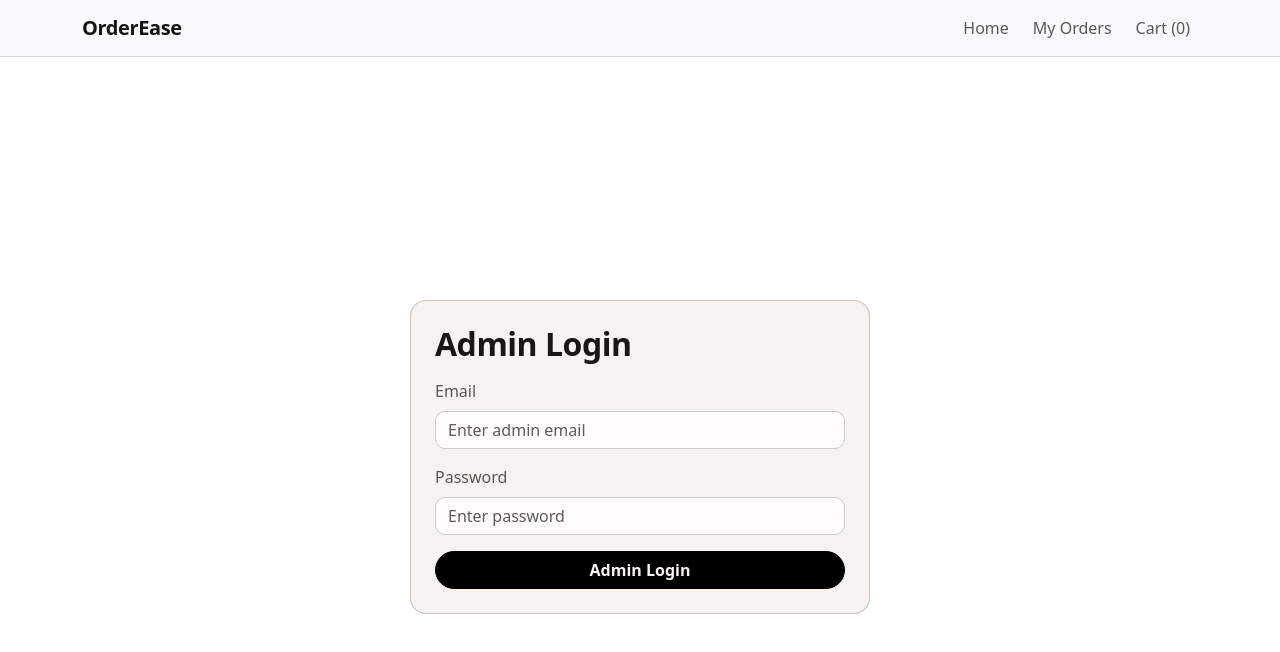
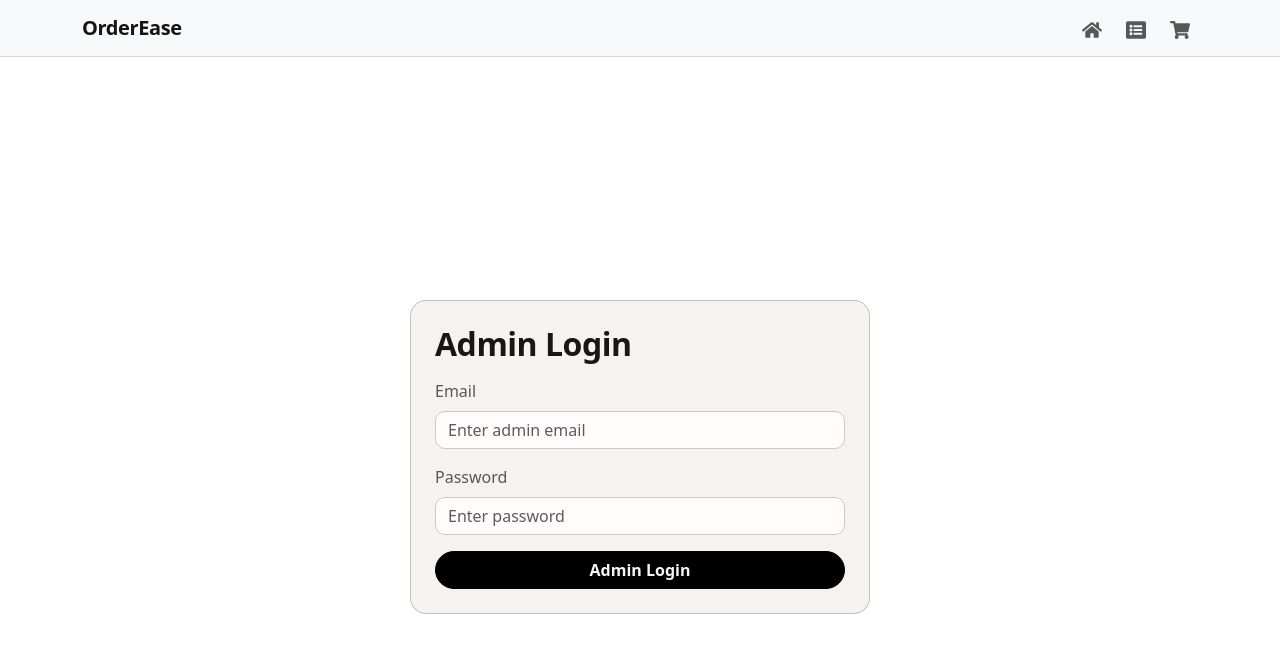
Before and after one commit to Varun251005/booking, a React (Vite) app in the folder frontend/: page /admin/login in a window 1280 px wide. Shown: the top 652 px of the page. Built offline with nearby package versions, Linux system fonts and the light colour scheme.

Commit message:
feat: add react-icons and icon-based user navbar links

```diff
--- a/frontend/package.json
+++ b/frontend/package.json
@@ -16,6 +16,7 @@
     "react": "^19.2.4",
     "react-bootstrap": "^2.10.10",
     "react-dom": "^19.2.4",
+    "react-icons": "^5.6.0",
     "react-router-dom": "^7.14.2"
   },
   "devDependencies": {
--- a/frontend/src/components/Navbar.jsx
+++ b/frontend/src/components/Navbar.jsx
@@ -1,5 +1,6 @@
 import { Navbar, Nav, Container } from "react-bootstrap";
 import { Link } from "react-router-dom";
+import { FaHome, FaShoppingCart, FaListAlt } from "react-icons/fa";
 import { useCart } from "../context/CartContext";
 
 const AppNavbar = () => {
@@ -22,10 +23,16 @@ const AppNavbar = () => {
           <Nav className="ms-auto nav-links">
             {role !== "admin" && (
               <>
-                <Nav.Link as={Link} to="/">Home</Nav.Link>
-                <Nav.Link as={Link} to="/orders">My Orders</Nav.Link>
+                <Nav.Link as={Link} to="/" aria-label="Home" title="Home">
+                  <FaHome size={20} />
+                </Nav.Link>
+                <Nav.Link as={Link} to="/orders" aria-label="Orders" title="Orders">
+                  <FaListAlt size={20} />
+                </Nav.Link>
                 <Nav.Link as={Link} to="/cart">
-                  Cart ({cart.length})
+                  <span aria-label={`Cart (${cart.length})`} title={`Cart (${cart.length})`}>
+                    <FaShoppingCart size={20} />
+                  </span>
                 </Nav.Link>
               </>
             )}
```
Also changed, not shown: 1 other file (tests, documents, lock files or other folders).
